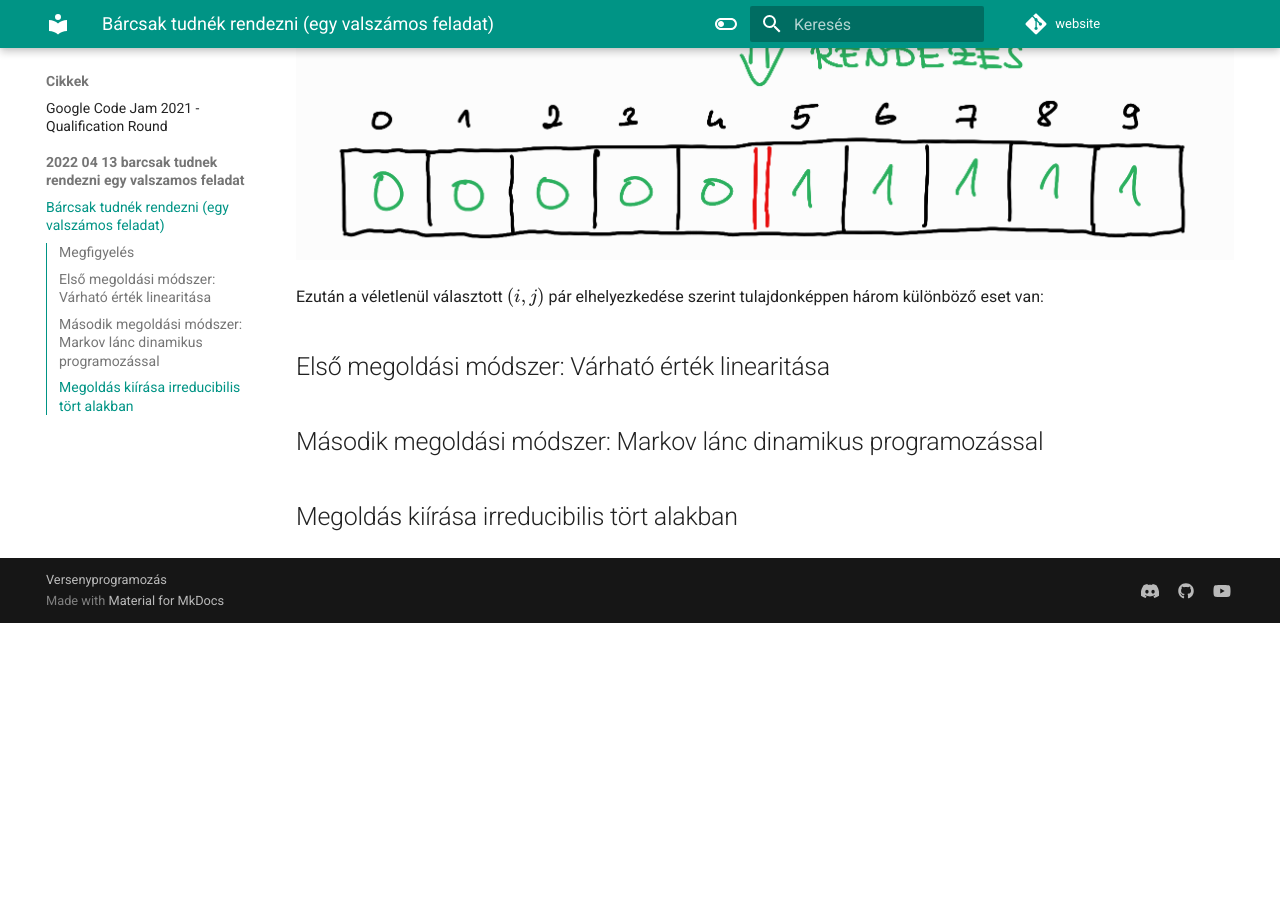
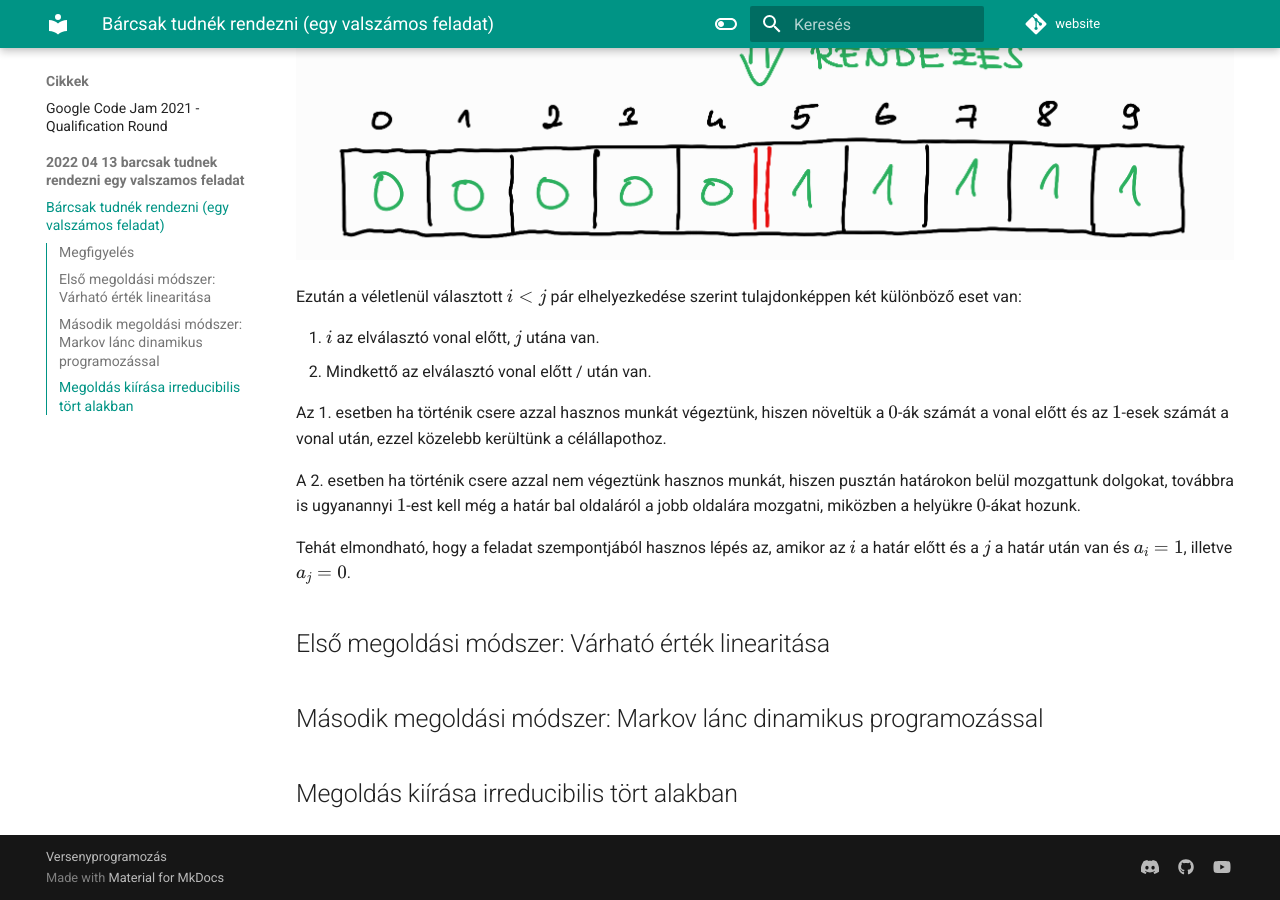
Before and after one commit to nemkin/versenyprogramozas-hu, an MkDocs documentation site: the page built from docs/cikkek/2022_04_13_barcsak_tudnek_rendezni_egy_valszamos_feladat/index.md, in a window 1280 px wide and 900 px high, scrolled down 993 px. Built offline with MkDocs 1.6.1 and Material for MkDocs 9.7.7, drawn with Linux system fonts in a browser that asks for light colours; comment, search, counter and statistics services are not loaded; before the commit the page ends 1616 px from its top, so only the background shows below that.

Commit message:
Update index.md

```diff
--- a/docs/cikkek/2022_04_13_barcsak_tudnek_rendezni_egy_valszamos_feladat/index.md
+++ b/docs/cikkek/2022_04_13_barcsak_tudnek_rendezni_egy_valszamos_feladat/index.md
@@ -21,9 +21,16 @@ Az első dolog, amit a feladat kapcsán észreveszünk, hogy tudjuk hány darab
 
 ![Elválasztó vonal](img/elvalaszto_vonal.png)
 
-Ezután a véletlenül választott $(i,j)$ pár elhelyezkedése szerint tulajdonképpen három különböző eset van:
+Ezután a véletlenül választott $i<j$ pár elhelyezkedése szerint tulajdonképpen két különböző eset van:
 
+1. $i$ az elválasztó vonal előtt, $j$ utána van.
+2. Mindkettő az elválasztó vonal előtt / után van.
 
+Az 1. esetben ha történik csere azzal hasznos munkát végeztünk, hiszen növeltük a $0$-ák számát a vonal előtt és az $1$-esek számát a vonal után, ezzel közelebb kerültünk a célállapothoz.
+
+A 2. esetben ha történik csere azzal nem végeztünk hasznos munkát, hiszen pusztán határokon belül mozgattunk dolgokat, továbbra is ugyanannyi $1$-est kell még a határ bal oldaláról a jobb oldalára mozgatni, miközben a helyükre $0$-ákat hozunk.
+
+Tehát elmondható, hogy a feladat szempontjából hasznos lépés az, amikor az $i$ a határ előtt és a $j$ a határ után van és $a_i = 1$, illetve $a_j = 0$.
 
 ## Első megoldási módszer: Várható érték linearitása
 
```
